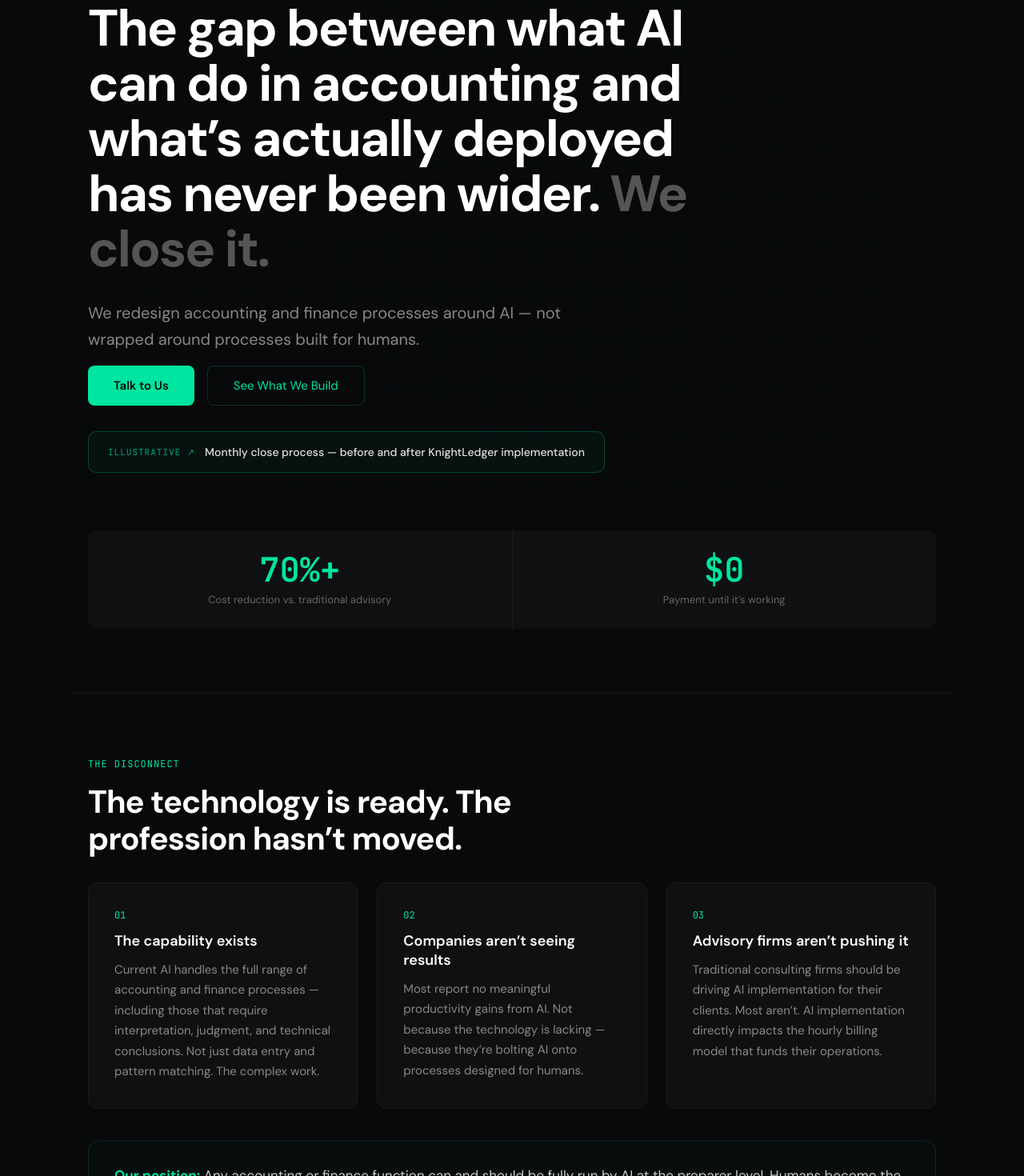
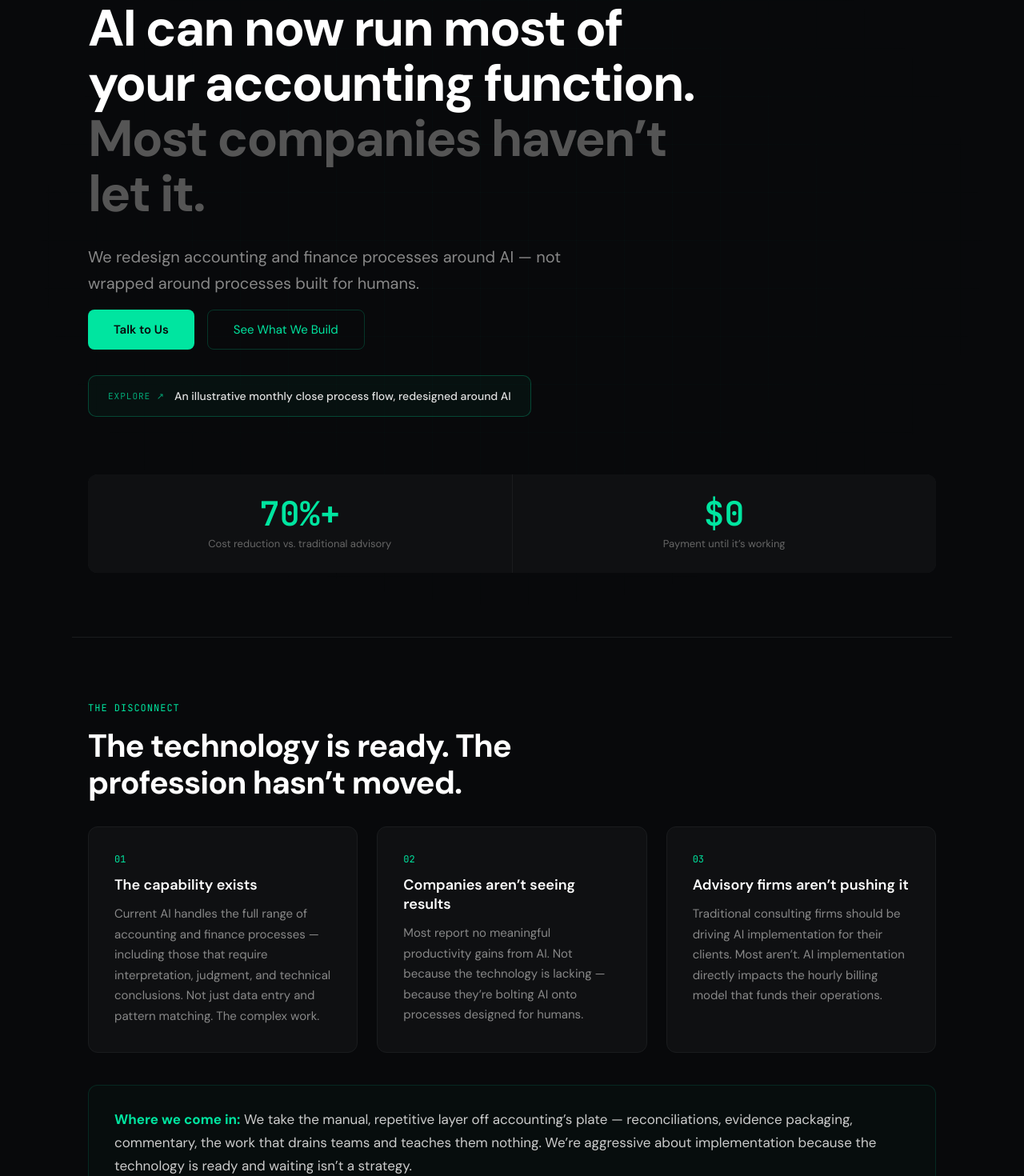
Before and after one commit to shoppingmean16/knightledger-site, a Next.js app: page / in a window 1280 px wide. Shown: the part 180-1650 px from the top of the page at 80% size. Built offline with nearby package versions, Linux system fonts and the light colour scheme.

Commit message:
Update hero, flowchart link, and rewrite position callout

```diff
--- a/components/KnightLedger.jsx
+++ b/components/KnightLedger.jsx
@@ -198,7 +198,7 @@ export default function KnightLedger() {
         <div className="gridbg" />
         <div style={{ maxWidth: 1100, margin: "0 auto", padding: "0 20px", position: "relative", zIndex: 1 }}>
           <FadeIn><div className="mono" style={{ fontSize: 13, color: "#00e5a0", marginBottom: 24, letterSpacing: "0.5px", opacity: 0.8 }}>AI IMPLEMENTATION FOR ACCOUNTING & FINANCE</div></FadeIn>
-          <FadeIn delay={0.1}><h1 style={{ fontSize: "clamp(32px,6vw,64px)", fontWeight: 700, lineHeight: 1.08, letterSpacing: "-2px", color: "#fff", marginBottom: 28, maxWidth: 800 }}>The gap between what AI can do in accounting and what’s actually deployed has never been wider. <span style={{ color: "#555" }}>We close it.</span></h1></FadeIn>
+          <FadeIn delay={0.1}><h1 style={{ fontSize: "clamp(32px,6vw,64px)", fontWeight: 700, lineHeight: 1.08, letterSpacing: "-2px", color: "#fff", marginBottom: 28, maxWidth: 800 }}>AI can now run most of your accounting function. <span style={{ color: "#555" }}>Most companies haven’t let it.</span></h1></FadeIn>
           <FadeIn delay={0.2}><p style={{ fontSize: "clamp(16px,2.2vw,20px)", color: "#888", lineHeight: 1.65, maxWidth: 620, marginBottom: 16 }}>We redesign accounting and finance processes around AI — not wrapped around processes built for humans.</p></FadeIn>
           <FadeIn delay={0.3}>
             <div style={{ display: "flex", gap: 16, flexWrap: "wrap" }}>
@@ -208,8 +208,8 @@ export default function KnightLedger() {
           </FadeIn>
         <FadeIn delay={0.35}>
           <a href="/close-process" style={{ display: "inline-flex", alignItems: "center", gap: 12, marginTop: 32, padding: "16px 24px", background: "rgba(0,229,160,0.04)", border: "1px solid rgba(0,229,160,0.25)", borderRadius: 10, textDecoration: "none", transition: "all .25s" }}>
-            <div className="mono accent" style={{ fontSize: 11, letterSpacing: 1, opacity: 0.7 }}>ILLUSTRATIVE ↗</div>
-            <div style={{ fontSize: 14, color: "#e0e0e0", fontWeight: 500 }}>Monthly close process — before and after KnightLedger implementation</div>
+            <div className="mono accent" style={{ fontSize: 11, letterSpacing: 1, opacity: 0.7 }}>EXPLORE ↗</div>
+            <div style={{ fontSize: 14, color: "#e0e0e0", fontWeight: 500 }}>An illustrative monthly close process flow, redesigned around AI</div>
           </a>
         </FadeIn>
           <FadeIn delay={0.45}>
@@ -245,7 +245,7 @@ export default function KnightLedger() {
         </div>
         <FadeIn delay={0.3}>
           <div style={{ marginTop: 40, padding: "28px 32px", borderRadius: 12, border: "1px solid rgba(0,229,160,0.13)", background: "rgba(0,229,160,0.02)" }}>
-            <p style={{ fontSize: 17, color: "#ccc", lineHeight: 1.7, }}><strong style={{ color: "#00e5a0" }}>Our position:</strong> Any accounting or finance function can and should be fully run by AI at the preparer level. Humans become the review layer — designing, maintaining, and continuously improving the system. One controller overseeing automated systems, at any company size, any industry, any complexity level.</p>
+            <p style={{ fontSize: 17, color: "#ccc", lineHeight: 1.7, }}><strong style={{ color: "#00e5a0" }}>Where we come in:</strong> We take the manual, repetitive layer off accounting’s plate — reconciliations, evidence packaging, commentary, the work that drains teams and teaches them nothing. We’re aggressive about implementation because the technology is ready and waiting isn’t a strategy.</p>
           </div>
         </FadeIn>
       </section>
```
